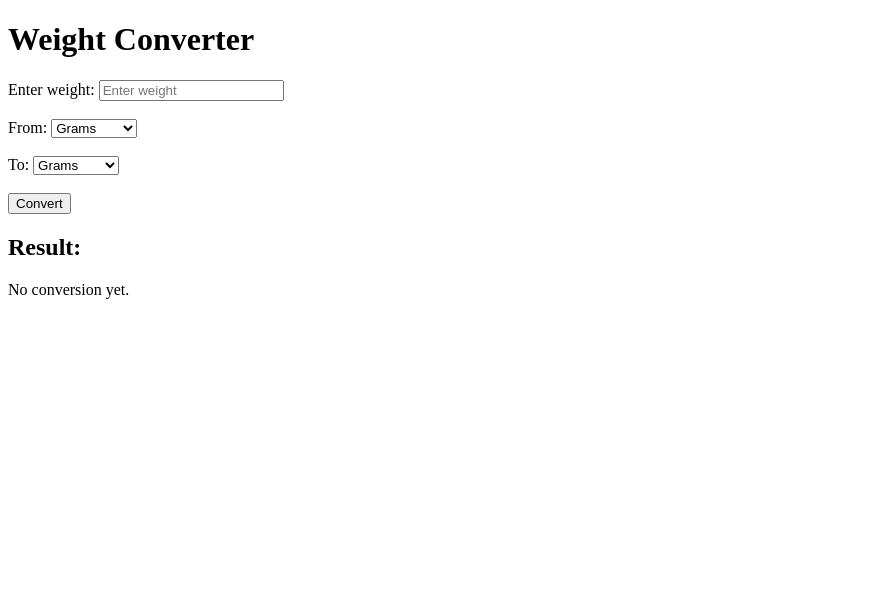
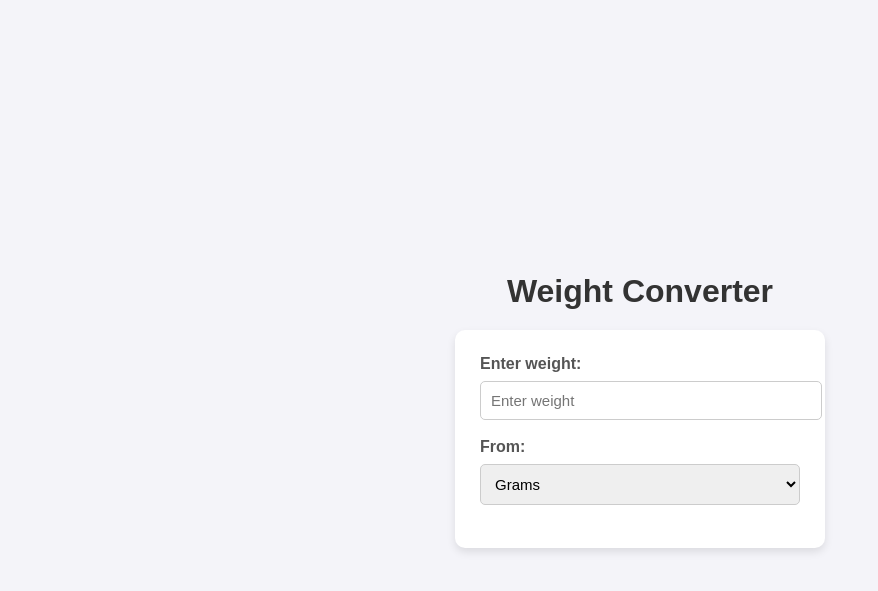
Before and after one commit to Anurag666786/weight_converter_web, a Flask app: page / in a window 1280 px wide. Shown: the top 591 px of the page, without its empty margins (0-878 px from the left). Run offline with Flask 3, Linux system fonts and the light colour scheme.

Commit message:
Updated design and code

```diff
--- /dev/null
+++ b/Procfile.txt
@@ -0,0 +1 @@
+web: gunicorn app:app
--- a/static/style.css
+++ b/static/style.css
@@ -20,10 +20,10 @@ h1 {
 /* Form container styling */
 form {
     background-color: #fff;
-    padding: 20px;
-    border-radius: 8px;
-    box-shadow: 0 4px 6px rgba(0, 0, 0, 0.1);
-    width: 300px;
+    padding: 25px;
+    border-radius: 10px;
+    box-shadow: 0 4px 8px rgba(0, 0, 0, 0.1);
+    width: 320px;
     text-align: center;
 }
 
@@ -33,17 +33,18 @@ label {
     margin-bottom: 8px;
     font-weight: bold;
     color: #555;
+    text-align: left;
 }
 
 /* Input and select styling */
 input[type="text"],
 select {
     width: 100%;
-    padding: 8px;
-    margin-bottom: 15px;
+    padding: 10px;
+    margin-bottom: 18px;
     border: 1px solid #ccc;
-    border-radius: 4px;
-    font-size: 14px;
+    border-radius: 5px;
+    font-size: 15px;
 }
 
 /* Button styling */
@@ -51,8 +52,8 @@ button {
     background-color: #007bff;
     color: #fff;
     border: none;
-    padding: 10px 15px;
-    border-radius: 4px;
+    padding: 10px 18px;
+    border-radius: 5px;
     cursor: pointer;
     font-size: 16px;
     transition: background-color 0.3s ease;
@@ -62,15 +63,28 @@ button:hover {
     background-color: #0056b3;
 }
 
-/* Result section styling */
-h2 {
-    margin-top: 20px;
-    color: #333;
+/* Result section wrapper */
+.result-box {
+    margin-top: 30px;
+    padding: 20px;
+    width: 320px;
+    background-color: #e9f7fe;
+    border-left: 5px solid #007bff;
+    border-radius: 8px;
+    box-shadow: 0 2px 6px rgba(0, 0, 0, 0.08);
+    text-align: center;
 }
 
-p {
-    font-size: 18px;
+/* Result title */
+.result-box h2 {
+    margin-top: 0;
     color: #007bff;
-    font-weight: bold;
-    text-align: center;
 }
+
+/* Result text */
+.result-box p {
+    font-size: 20px;
+    color: #333;
+    font-weight: 600;
+    margin: 10px 0 0;
+}
--- a/templates/index.html
+++ b/templates/index.html
@@ -4,62 +4,16 @@
     <meta charset="UTF-8">
     <meta name="viewport" content="width=device-width, initial-scale=1.0">
     <title>Weight Converter</title>
+    <link rel="stylesheet" href="{{ url_for('static', filename='style.css') }}">
 </head>
 <body>
     <h1>Weight Converter</h1>
+
     <form method="POST">
         <label for="weight">Enter weight:</label>
         <input type="text" id="weight" name="weight" placeholder="Enter weight" required>
-        <br><br>
 
         <label for="original_unit">From:</label>
         <select id="original_unit" name="original_unit" required>
             <option value="g">Grams</option>
-            <option value="kg">Kilograms</option>
-            <option value="mg">Milligrams</option>
-            <option value="t">Tons</option>
-            <option value="q">Quintals</option>
-            <option value="lb">Pounds</option>
-            <option value="oz">Ounces</option>
-            <option value="ct">Carats</option>
-            <option value="gr">Grains</option>
-            <option value="st">Stones</option>
-            <option value="sh.t">Short Tons</option>
-            <option value="l.t">Long Tons</option>
-            <option value="dr">Drams</option>
-            <option value="dan">Dans</option>
-            <option value="jin">Jins</option>
-            <option value="qian">Qians</option>
-            <option value="liang">Liangs</option>
-        </select>
-        <br><br>
-
-        <label for="new_unit">To:</label>
-        <select id="new_unit" name="new_unit" required>
-            <option value="g">Grams</option>
-            <option value="kg">Kilograms</option>
-            <option value="mg">Milligrams</option>
-            <option value="t">Tons</option>
-            <option value="q">Quintals</option>
-            <option value="lb">Pounds</option>
-            <option value="oz">Ounces</option>
-            <option value="ct">Carats</option>
-            <option value="gr">Grains</option>
-            <option value="st">Stones</option>
-            <option value="sh.t">Short Tons</option>
-            <option value="l.t">Long Tons</option>
-            <option value="dr">Drams</option>
-            <option value="dan">Dans</option>
-            <option value="jin">Jins</option>
-            <option value="qian">Qians</option>
-            <option value="liang">Liangs</option>
-        </select>
-        <br><br>
-
-        <button type="submit">Convert</button>
-    </form>
-
-    <h2>Result:</h2>
-    <p>{{ result }}</p>
-</body>
-</html>
+            <option value="
```
